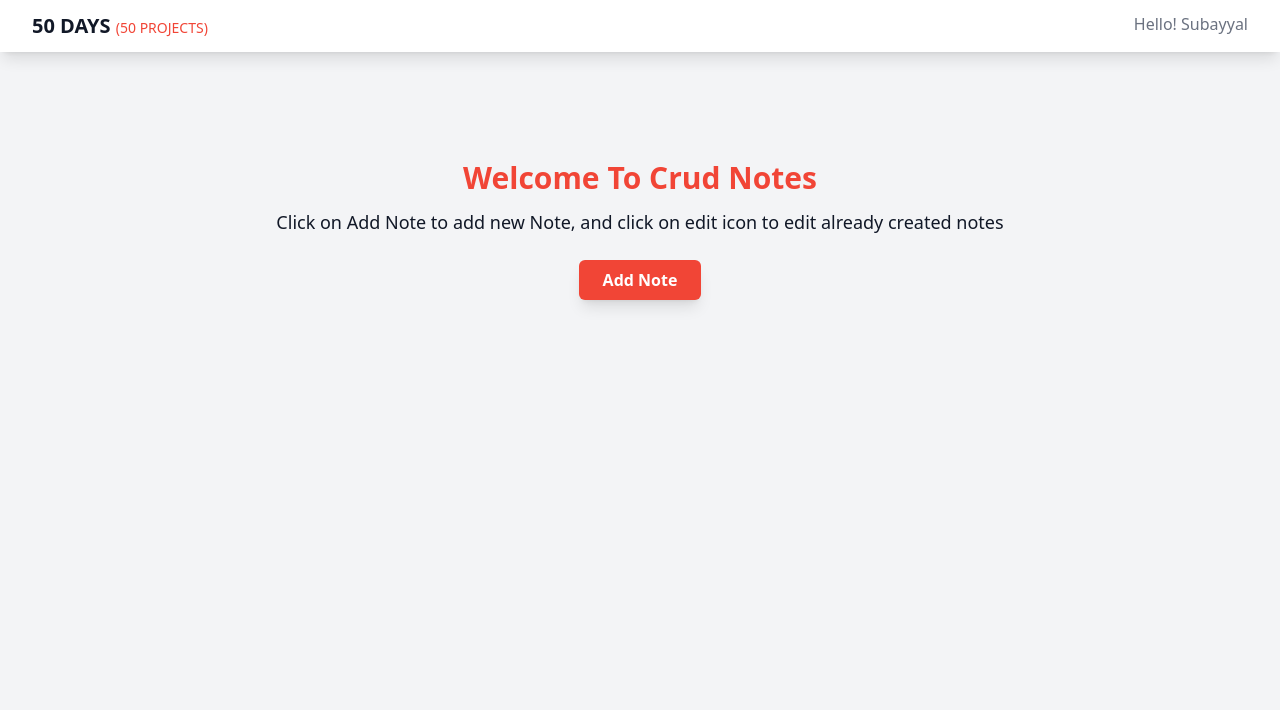
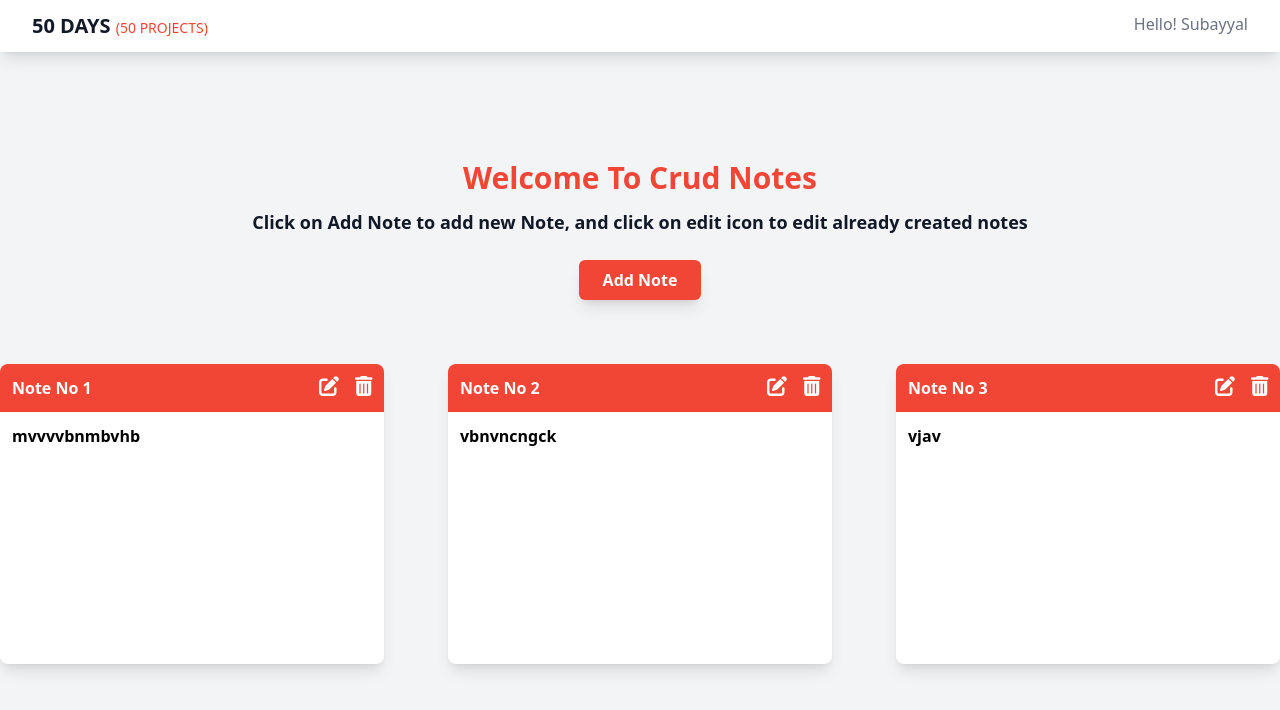
Before and after one commit to subayyalawan/50days50projects, a React (Vite) app: page /Notes in a window 1280 px wide. Shown: the top 710 px of the page. Built offline with nearby package versions, Linux system fonts and the light colour scheme; data requests are answered from the project's data file.

Commit message:
Forth Commit

```diff
--- a/package.json
+++ b/package.json
@@ -15,6 +15,7 @@
     "@fortawesome/free-regular-svg-icons": "^6.5.1",
     "@fortawesome/free-solid-svg-icons": "^6.5.1",
     "@fortawesome/react-fontawesome": "^0.2.0",
+    "axios": "^1.6.2",
     "react": "^18.2.0",
     "react-dom": "^18.2.0",
     "react-router-dom": "^6.20.1"
--- a/src/App.jsx
+++ b/src/App.jsx
@@ -12,6 +12,7 @@ import Home from "./pages/Home";
 import AnimatedNav from "./pages/AnimatedNav";
 import DragNDrop from "./pages/DragNDrop";
 import Notes from "./pages/Notes";
+import ToDoList from "./pages/ToDoList";
 
 const App = () => {
   // const naviagte = useNavigate();
@@ -25,6 +26,7 @@ const App = () => {
         <Route path="Animated-Navigatiton" element={<AnimatedNav />} />
         <Route path="Drag-N-Drop" element={<DragNDrop />} />
         <Route path="Notes" element={<Notes />} />
+        <Route path="ToDoList" element={<ToDoList />} />
       </Route>
     )
   );
--- /dev/null
+++ b/src/components/Note.jsx
@@ -0,0 +1,47 @@
+import React, { useState } from "react";
+import { faPenToSquare, faTrashCan } from "@fortawesome/free-solid-svg-icons";
+import { FontAwesomeIcon } from "@fortawesome/react-fontawesome";
+
+const Note = ({ id, note }) => {
+  const [isEditing, setIsEditing] = useState(false);
+  const [editedNotes, setEditedNotes] = useState("");
+
+  const handleEdit = (noteid) => {
+    setIsEditing((prevVal) => !prevVal);
+    console.log(noteid);
+  };
+
+  return (
+    <>
+      <div
+        // id={index}
+        className="min-h-[300px] w-[30%] bg-white rounded-lg shadow-lg overflow-hidden mt-10"
+      >
+        <div className="bg-[#f14536] p-3 text-white font-semibold flex justify-between">
+          <h4>Note No {id}</h4>
+
+          <div>
+            <FontAwesomeIcon
+                icon={faPenToSquare}
+                className="text-white h-5"
+                onClick={()=> handleEdit(id)}
+            />
+            <FontAwesomeIcon
+              icon={faTrashCan}
+              className="text-white h-5 ml-4"
+            />
+          </div>
+        </div>
+        {isEditing ? (
+          <textarea
+            className="resize-none h-full w-full outline-none p-3 font-semibold"
+          ></textarea>
+        ) : (
+          <h3 className="p-3 font-semibold">{note}</h3>
+        )}
+      </div>
+    </>
+  );
+};
+
+export default Note;
--- /dev/null
+++ b/src/data/db.json
@@ -0,0 +1,16 @@
+{
+  "notes": [
+    {
+      "note": "mvvvvbnmbvhb",
+      "id": 1
+    },
+    {
+      "note": "vbnvncngck",
+      "id": 2
+    },
+    {
+      "note": "vjav",
+      "id": 3
+    }
+  ]
+}
--- a/src/pages/AnimatedNav.jsx
+++ b/src/pages/AnimatedNav.jsx
@@ -20,11 +20,13 @@ const AnimatedNav = () => {
 
   return (
     <div>
-      <div className="bg-gray-800">
+      <div className="bg-gray-800 min-h-screen">
+
+        {/* for blog data with the dog picture in it */}
         <div
           className={` ${
             showNav ? "rotate-[-20deg]" : "rotate-[0deg]"
-          } wrapper origin-top-left transition-transform duration-500 ease-linear bg-gray-100`}
+          } wrapper origin-top-left transition-transform duration-500 ease-linear bg-gray-100 min-h-screen`}
         >
           <div className="container mx-auto">
             <div className=" w-3/5 mx-auto py-14">
@@ -67,6 +69,7 @@ const AnimatedNav = () => {
           </div>
         </div>
 
+          {/* for circle nav on top with hamburger and cross */}
         <div
           className={`${
             showNav ? "rotate-[-90deg]" : "rotate-[0deg]"
@@ -82,6 +85,7 @@ const AnimatedNav = () => {
           </div>
         </div>
 
+          {/* for nav menu thats appears when clicked on the hamburger */}
         <div className="fixed bottom-10 z-10 -left-32">
           <nav>
             <ul>
--- a/src/pages/Home.jsx
+++ b/src/pages/Home.jsx
@@ -39,6 +39,11 @@ const Home = () => {
           </li>
         </Link>
 
+        <Link to="/ToDoList">
+          <li className="capitalize bg-white px-4 py-2 rounded-xl font-semibold hover:bg-[#f14536] hover:text-white transition-all duration-150 shadow-lg cursor-pointer">
+            To Do List
+          </li>
+        </Link>
 
       </ul>
     </div>
--- a/src/pages/Notes.jsx
+++ b/src/pages/Notes.jsx
@@ -1,21 +1,129 @@
-import React from "react";
+import axios from "axios";
+import React, { useEffect, useState } from "react";
+import { faPenToSquare, faTrashCan } from "@fortawesome/free-solid-svg-icons";
+import { FontAwesomeIcon } from "@fortawesome/react-fontawesome";
 
 const Notes = () => {
+  const [fetchedNotes, setFetcheNotes] = useState([]);
+  const [isEditing, setIsEditing] = useState([]);
+  const [editingNote, setEditingNote] = useState("");
+
+  const fetchNotesFromApi = async () => {
+    try {
+      const resp = await axios.get("http://localhost:3500/notes");
+      setFetcheNotes(resp.data);
+      setIsEditing(resp.data.map(() => false));
+    } catch (err) {
+      console.log(err);
+    }
+  };
+
+  useEffect(() => {
+    fetchNotesFromApi();
+  }, []);
+
+  const handleAddNote = async () => {
+    const newNote = "";
+    try {
+      await axios.post("http://localhost:3500/notes", { note: newNote });
+      fetchNotesFromApi();
+    } catch (err) {
+      console.log(err);
+    }
+  };
+
+  const handleEditAndSave = async (noteid) => {
+    // setIsEditing((prevVal) => {
+    //   const newState = [...prevVal];
+    //   newState[noteid - 1] = !newState[noteid - 1];
+    //   return newState;
+    // });
+
+    // const isEditingNote = isEditing[noteid - 1];
+    setTimeout(() => {
+      console.log(isEditing[noteid - 1]);
+    }, 200);
+
+    // if (isEditingNote) {
+    //   const oldNote = fetchedNotes.find((note) => note.id === noteid);
+    //   setEditingNote(oldNote.note);
+    //   // console.log(oldNote);
+    //   console.log("hello");
+    // }
+
+    // else {
+    //   try {
+    //     const resp = await axios.put(`http://localhost:3500/notes/${noteid}`, {
+    //       note: editingNote,
+    //     });
+    //     // fetchNotesFromApi();
+    //     console.log(resp.data);
+
+    //   } catch (err) {
+    //     console.log(err);
+    //   }
+    // }
+  };
+
   return (
-    <div className="pt-20 flex items-center justify-center">
+    <div className="pt-20 flex justify-center flex-col container mx-auto">
       <div className="flex flex-col items-center justify-center">
         <h1 className="pt-20 text-3xl font-bold capitalize text-center text-[#f14536]">
           Welcome to Crud Notes
         </h1>
 
-        <p className="text-center text-lg mt-3 text-gray-900">
+        <p className="text-center text-lg mt-3 text-gray-900 font-semibold">
           Click on Add Note to add new Note, and click on edit icon to edit
           already created notes
         </p>
 
-        <button className="bg-[#f14536] text-white px-6 py-2 rounded-md my-6 hover:text-[#f14536] hover:bg-white shadow-lg font-semibold cursor-pointer transition-all duration-100">
+        <button
+          className="bg-[#f14536] text-white px-6 py-2 rounded-md my-6 hover:text-[#f14536] hover:bg-white shadow-lg font-semibold cursor-pointer transition-all duration-100"
+          onClick={handleAddNote}
+        >
           Add Note
         </button>
+      </div>
+
+      <div className="flex flex-wrap justify-between">
+        {fetchedNotes.map((note, index) => {
+          return (
+            <div
+              key={index}
+              className="min-h-[300px] w-[30%] bg-white rounded-lg shadow-lg overflow-hidden mt-10"
+            >
+              <div className="bg-[#f14536] p-3 text-white font-semibold flex justify-between">
+                <h4>Note No {note.id}</h4>
+
+                <div>
+                  <FontAwesomeIcon
+                    icon={faPenToSquare}
+                    className="text-white h-5"
+                    onClick={(e) => {
+
+                      handleEditAndSave(note.id);
+                    }}
+                  />
+                  <FontAwesomeIcon
+                    icon={faTrashCan}
+                    className="text-white h-5 ml-4"
+                  />
+                </div>
+              </div>
+              {isEditing[note.id - 1] ? (
+                <textarea
+                  className="resize-none h-full w-full p-3 font-semibold"
+                  value={editingNote}
+                  onChange={(e) => {
+                    setEditingNote(e.target.value);
+                  }}
+                ></textarea>
+              ) : (
+                <h3 className="p-3 font-semibold">{note.note}</h3>
+              )}
+            </div>
+          );
+        })}
       </div>
     </div>
   );
--- /dev/null
+++ b/src/pages/ToDoList.jsx
@@ -0,0 +1,34 @@
+import React from "react";
+
+const ToDoList = () => {
+  const [notes, setNotes] = useState([]);
+  const [newNote, setNewNote] = useState("");
+
+  const handleAddItem = () => {
+
+  }
+
+  return (
+    <div className="pt-20 flex justify-center flex-col container mx-auto">
+      <div className="flex flex-col items-center justify-center">
+        <h1 className="pt-20 text-3xl font-bold capitalize text-center text-[#f14536]">
+          Welcome to To Do List
+        </h1>
+
+        <p className="text-center text-lg mt-3 text-gray-900 font-semibold">
+          Click on Add Note to add new Note, and click on edit icon to edit
+          already created notes
+        </p>
+
+        <button
+          className="bg-[#f14536] text-white px-6 py-2 rounded-md my-6 hover:text-[#f14536] hover:bg-white shadow-lg font-semibold cursor-pointer transition-all duration-100"
+        //   onClick={handleAddNote}
+        >
+          Add Note
+        </button>
+      </div>
+    </div>
+  );
+};
+
+export default ToDoList;
```
Also changed, not shown: 1 other file (tests, documents, lock files or other folders).
